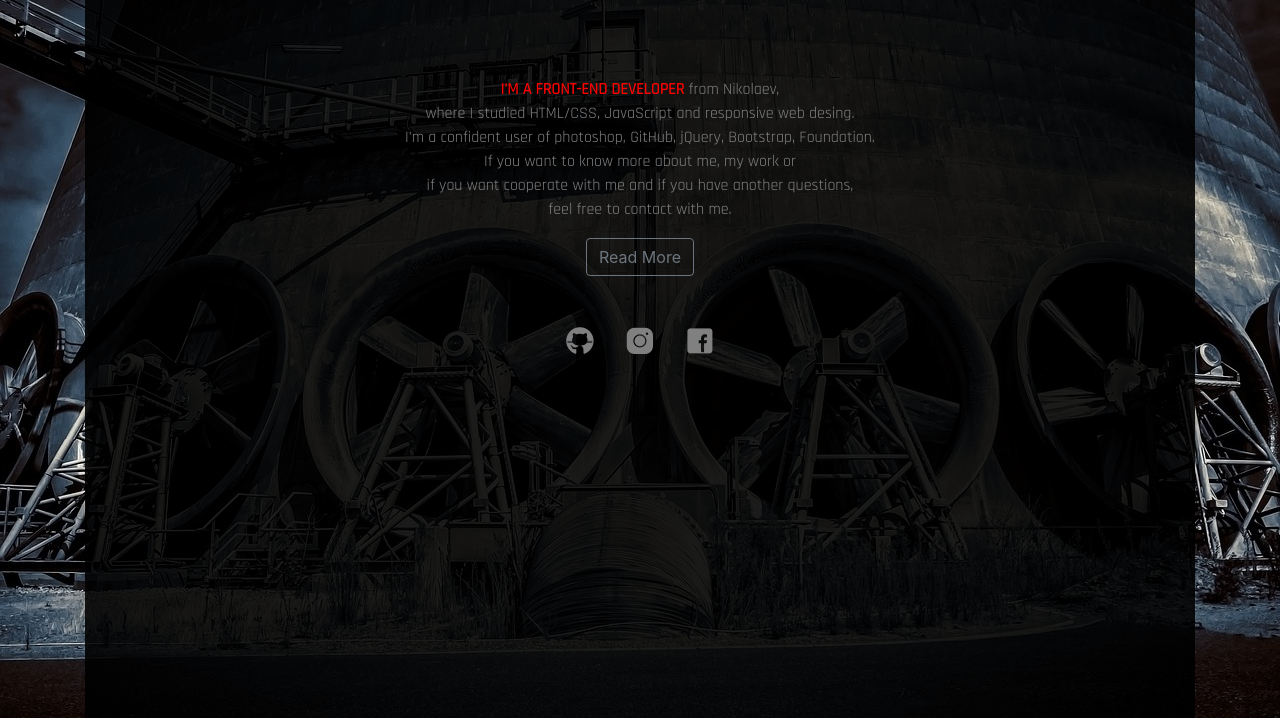
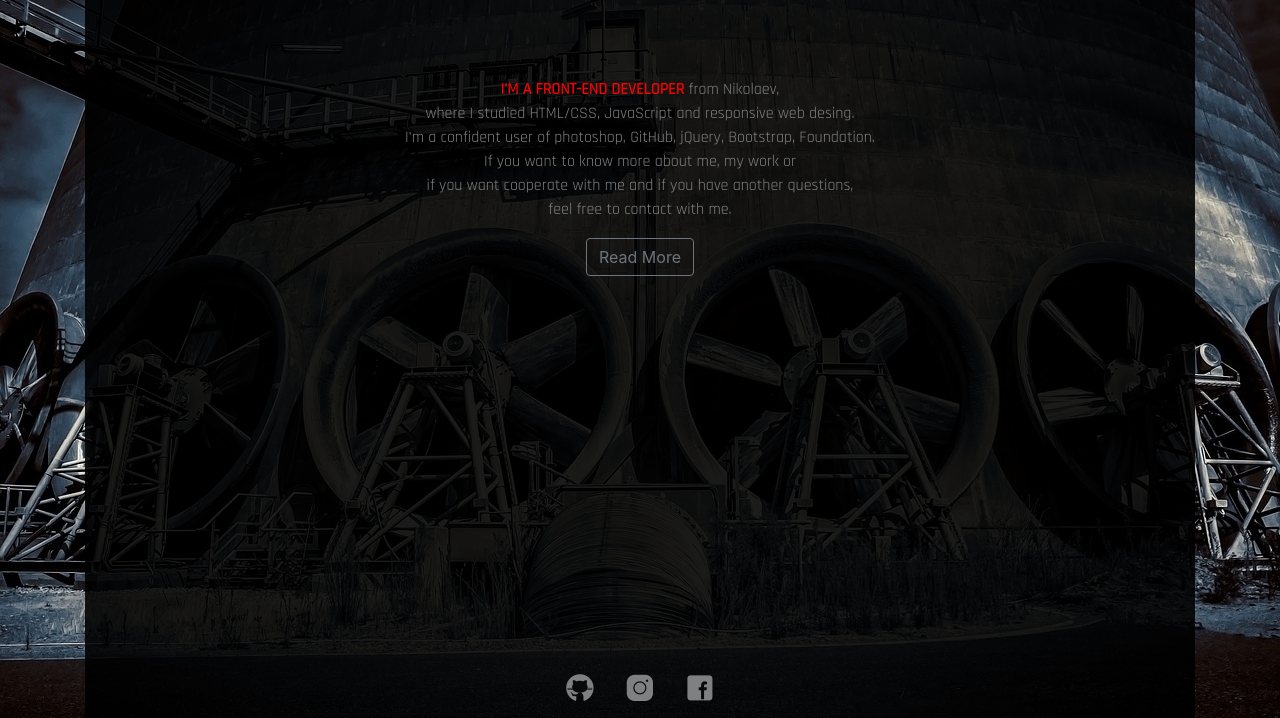
Before and after one commit to tvoyenote/black, a plain HTML site: page index.html in a window 1280 px wide. Shown: the part 82-800 px from the top of the page. Drawn offline with nearby package versions, Linux system fonts and the light colour scheme.

Commit message:
fix social

```diff
--- a/css/style.scss
+++ b/css/style.scss
@@ -31,6 +31,9 @@ body{
 .social {
     &__list{
     display: flex;
+    position: absolute;
+    bottom: 0;
+    transform: translate(-50%, -50%);
     }
 }
 p {
```
Also changed, not shown: css/style-dist.css, css/style.css.
